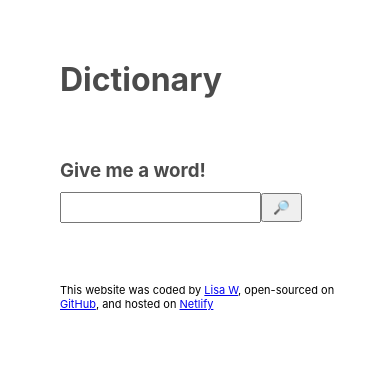
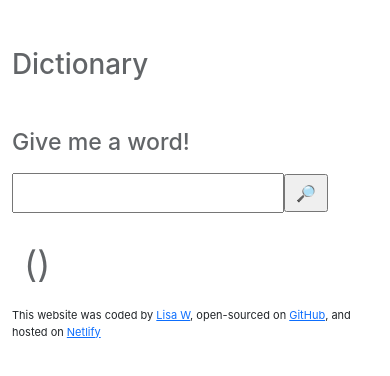
Before and after one commit to lswitkowski/react-dictionary-app, a React (Create React App) app: page / in a window 390 px wide. Shown: the top 376 px of the page. Built offline with nearby package versions, Linux system fonts and the light colour scheme.

Commit message:
Rendering word, phonetic, & css

```diff
--- a/package.json
+++ b/package.json
@@ -10,6 +10,7 @@
     "axios": "^1.7.7",
     "bootstrap": "^5.3.3",
     "react": "^18.3.1",
+    "react-bootstrap": "^2.10.5",
     "react-dom": "^18.3.1",
     "react-scripts": "5.0.1",
     "web-vitals": "^2.1.4"
--- a/public/index.html
+++ b/public/index.html
@@ -7,7 +7,12 @@
     <meta
       name="description"
       content="Web site created using create-react-app"
-    />
+    /><link
+  rel="stylesheet"
+  href="https://cdn.jsdelivr.net/npm/bootstrap@5.3.2/dist/css/bootstrap.min.css"
+  integrity="sha384-T3c6CoIi6uLrA9TneNEoa7RxnatzjcDSCmG1MXxSR1GAsXEV/Dwwykc2MPK8M2HN"
+  crossorigin="anonymous"
+/>
 
 
     <title>React App</title>
--- a/src/App.css
+++ b/src/App.css
@@ -1,7 +1,4 @@
 footer{font-size: 11px;
 text-align: left;
-margin: 50px 50px 50px 60px;
+margin-top: 20px;
 }
-
-.container{
-  margin: 10px auto;}
--- a/src/App.js
+++ b/src/App.js
@@ -4,7 +4,7 @@ import Dictionary from "./Dictionary.js"
 export default function App() {
   return (
     <div className="App">
-      <div className="container m-2">
+      <div className="container">
         <header className="App-header"></header>
         <main>
           <Dictionary />
--- a/src/Dictionary.css
+++ b/src/Dictionary.css
@@ -1,20 +1,15 @@
 
 h1{text-align: left;
-margin:50px 50px 50px 50px;
-padding:10px;
 opacity: 0.7;}
 
 h3{
     text-align: left;
-    margin:0px 0px 0px 60px;
     opacity: 0.7;
 
 }
 
 form{
-    text-align: left;
-margin: 0px 10px 10px 50px;
-padding:10px;}
+    text-align: left;}
 
 .searchbar{min-width: 25%;
 padding:6px 10px;}
--- a/src/Dictionary.js
+++ b/src/Dictionary.js
@@ -26,9 +26,9 @@ function handleResponse(response){
 
     return (
       <div className="dictionary">
-        <h1>Dictionary</h1>
-        <h3>Give me a word!</h3>
-        <form className="" onSubmit={search}>
+        <h1 className="mt-5">Dictionary</h1>
+        <h3 className="mt-5">Give me a word!</h3>
+        <form className="mt-3" onSubmit={search}>
           <input
             type="search"
             className="searchbar"
@@ -37,6 +37,6 @@ function handleResponse(response){
           />
           <input type="submit" className="submit" value="&#128270;" />
         </form>
-        <Results results={results}/>
+        <Results results={results} />
       </div>
     );}
--- a/src/Results.css
+++ b/src/Results.css
@@ -1 +1,13 @@
-.word{text-align: left;}
+.word{text-align: left;
+font-weight: 600;
+font-size: 46px;
+line-height: 46px;
+margin-top: 10px;}
+
+.phonetic{text-align: left;
+font-weight: 400;
+font-size: 36px;
+line-height: 46px;
+opacity:0.7;}
+
+.meaning{font-size: 18px;}
--- a/src/Results.js
+++ b/src/Results.js
@@ -3,9 +3,14 @@ import "./Results.css";
 
 export default function Results(props){
 if(props.results){
-    return (
-      <div>
-        <h2 className="word">{props.results.word}</h2>
+    return <div className="container">
+        <div className="searchWord mt-4">
+          <span className="word">{props.results.word}</span>
+          <span className="phonetic"> ({props.results.phonetic})</span>
+        </div>
+        <div className="definitionWord">
+
+          <div className="meaning">{props.results.meanings}</div>
+        </div>
       </div>
-    );
- }else {return null;}}
+    ;} else {return null;}}
--- a/src/index.js
+++ b/src/index.js
@@ -3,6 +3,7 @@ import ReactDOM from 'react-dom/client';
 import './index.css';
 import App from './App';
 import reportWebVitals from './reportWebVitals';
+
 
 const root = ReactDOM.createRoot(document.getElementById('root'));
 root.render(
```
Also changed, not shown: 1 other file (tests, documents, lock files or other folders).
